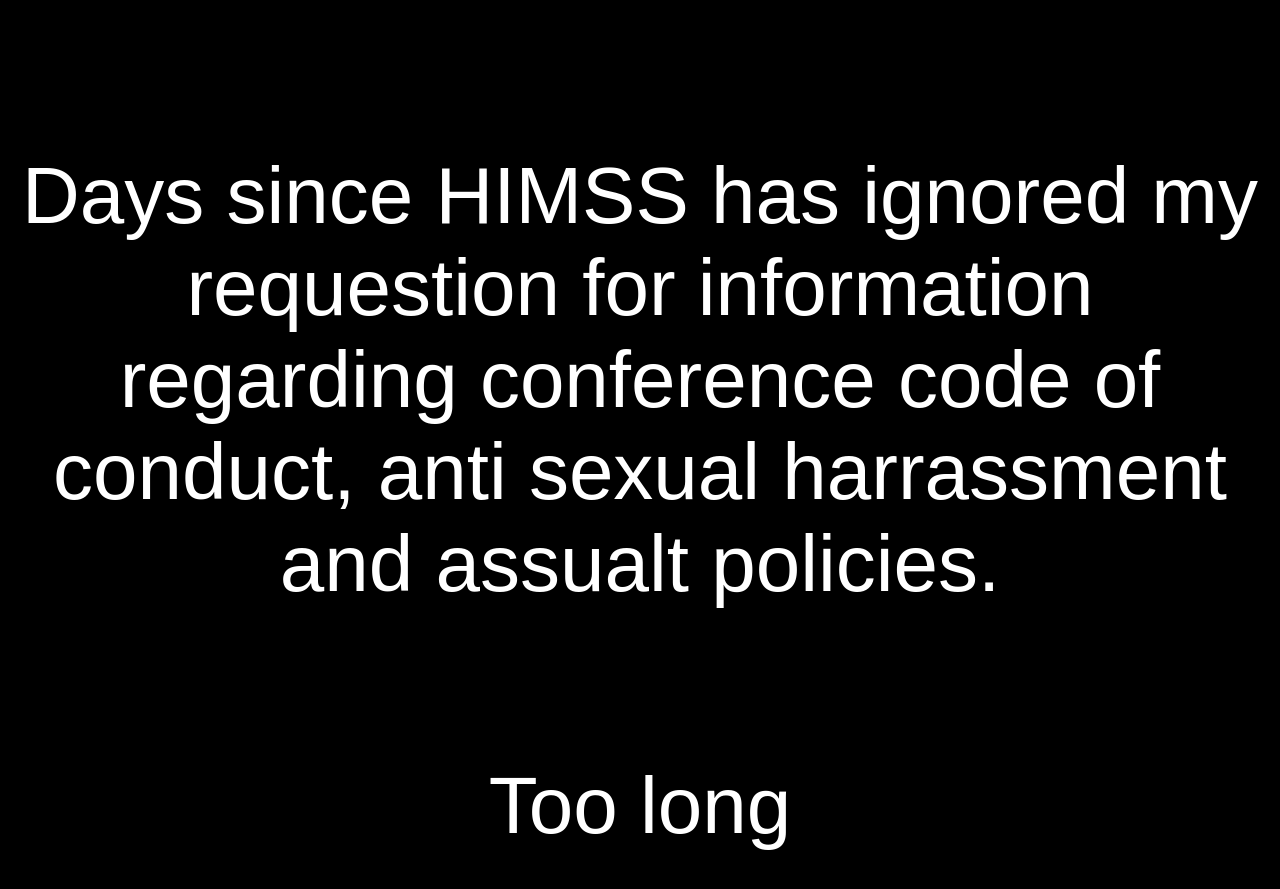
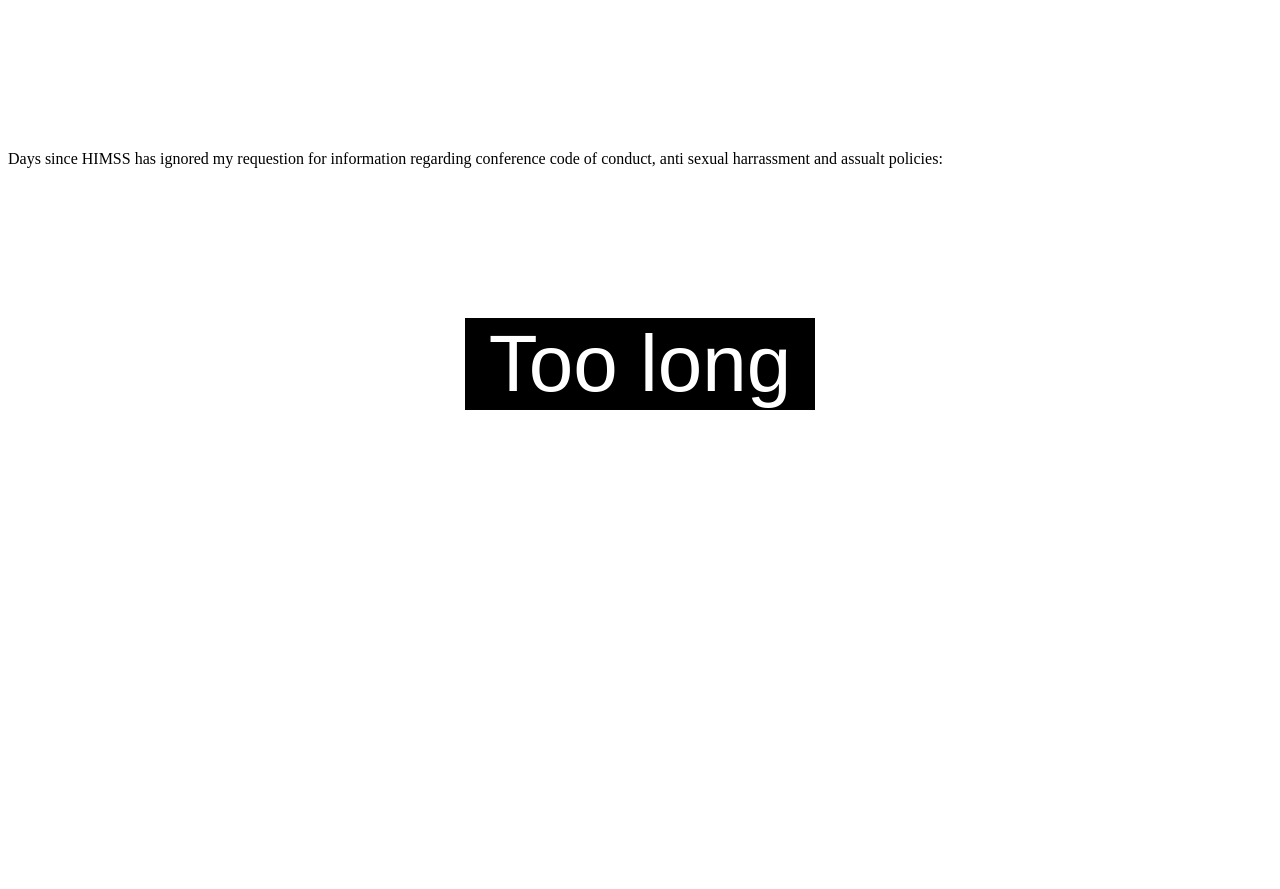
Before and after one commit to laurenstill/laurenstill.github.io, a Jekyll site: the page himssplzrespond.html, which Jekyll copies as it is, in a window 1280 px wide. Shown: the top 889 px of the page. Built offline with Jekyll 4.4.1, drawn with Linux system fonts in a browser that asks for light colours.

Commit message:
Update himssplzrespond.html

```diff
--- a/himssplzrespond.html
+++ b/himssplzrespond.html
@@ -1,31 +1,34 @@
 <html>
 <head>
 <style type="text/css">
-body {
+#main {
+margin: 0px auto;
+margin-top: 150px;
+width: 350px;
+text-align:center;
 background-color: #000;
 color: #fff;
 font-family:arial,helvetica;
 font-size:5em;
 text-align: center;
 }
-#main {
-margin: 0px auto;
-margin-top: 150px;
-width: 350px;
-text-align:center;
-}
 #header{
 margin: 0px auto;
 margin-top: 150px;
 width: 350px;
 text-align:center;
+background-color: #000;
+color: #fff;
+font-family:arial,helvetica;
+font-size:2em;
+text-align: center;
 }
 
 </style>
 <title>HIMSS, please resond.</title>
 <body>
 <div id="header"></div>
-Days since HIMSS has ignored my requestion for information regarding conference code of conduct, anti sexual harrassment and assualt policies.
+Days since HIMSS has ignored my requestion for information regarding conference code of conduct, anti sexual harrassment and assualt policies:
 <div id="main">
 Too long
 <!-- if the lhc actually destroys the earth & this page isn't yet updated
```
